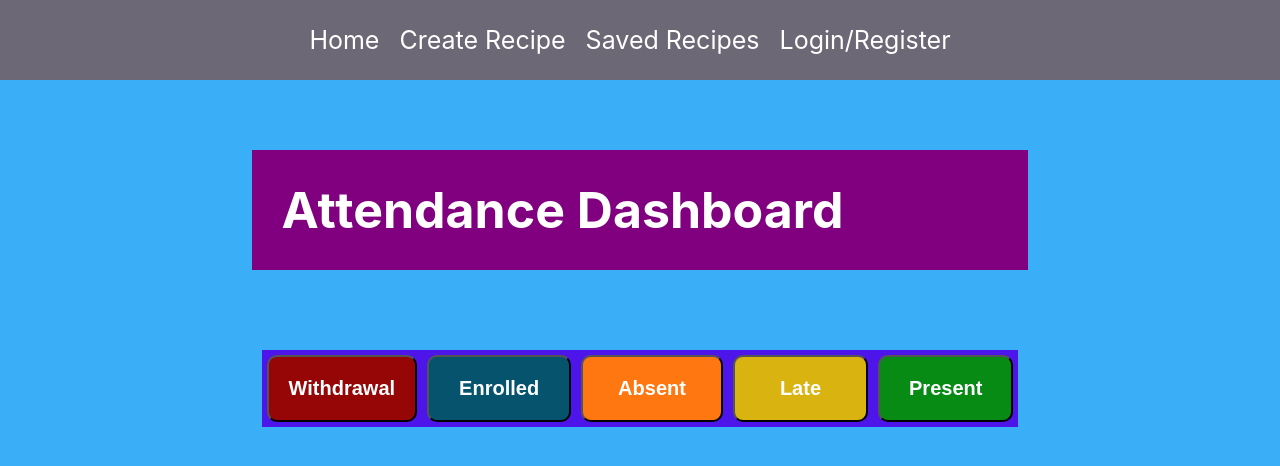
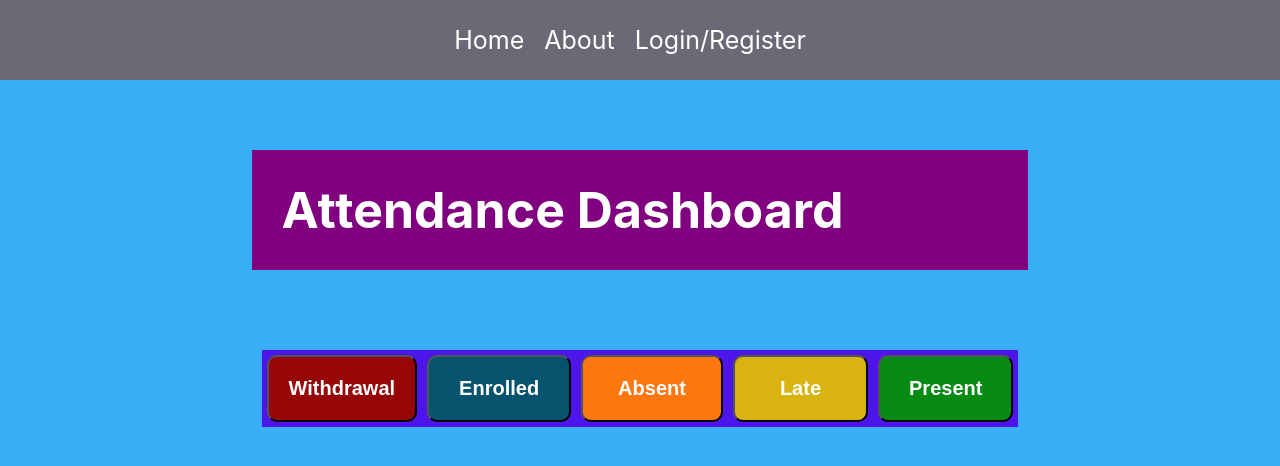
Before and after one commit to catmig1992/attendence--app, a React (Create React App) app in the folder client/: page / in a window 1280 px wide. Shown: the top 466 px of the page. Built offline with nearby package versions, Linux system fonts and the light colour scheme.

Commit message:
correction on login redirect

```diff
--- a/client/src/components/navbar.jsx
+++ b/client/src/components/navbar.jsx
@@ -13,11 +13,10 @@ export const Navbar = () => {
     }
 
 
-     return (
+    return (
         <div className="navbar">
             <Link to="/"> Home </Link>
-            <Link to="/create-recipe"> Create Recipe </Link>
-            <Link to="/saved-recipes"> Saved Recipes </Link>
+            <Link to="/about"> About </Link>
             {!cookies.access_token ? (<Link to="/auth"> Login/Register</Link>):
             (<button onClick={logout}>Logout</button>)}
     </div>
```
